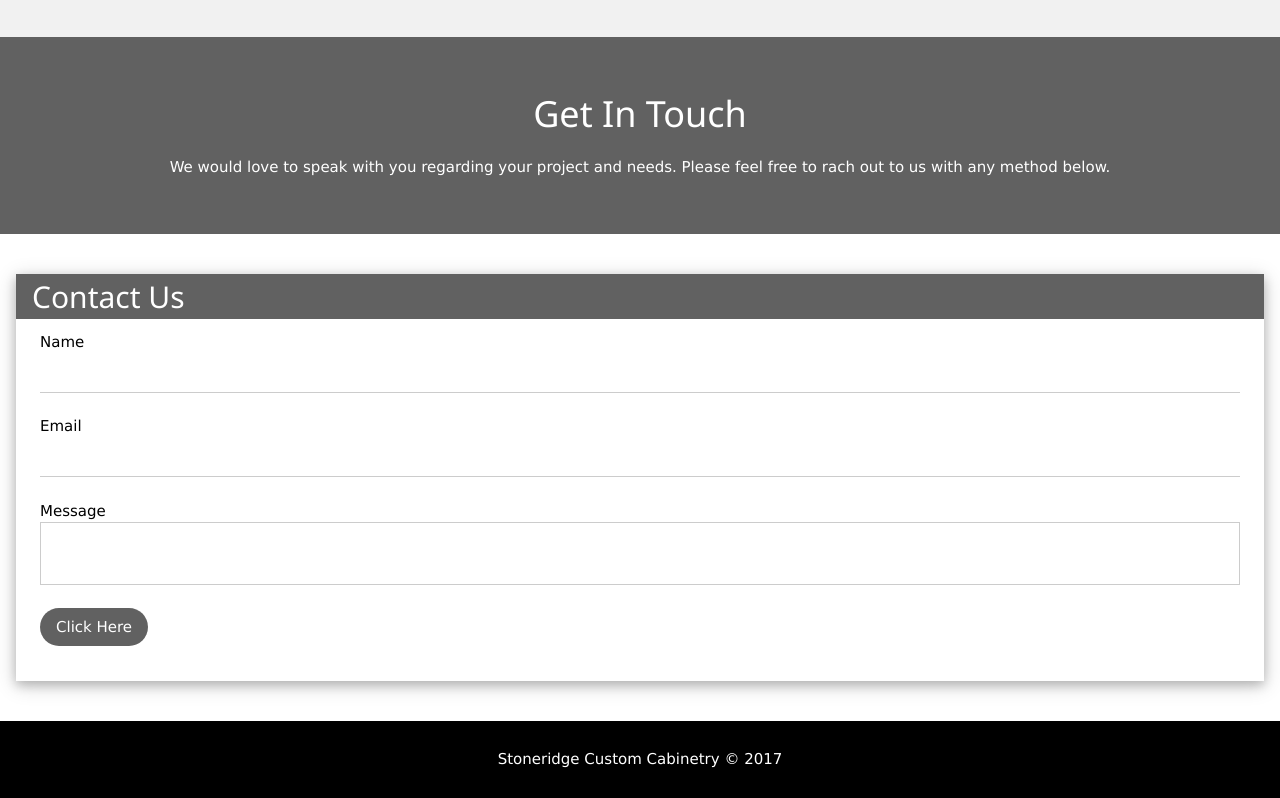
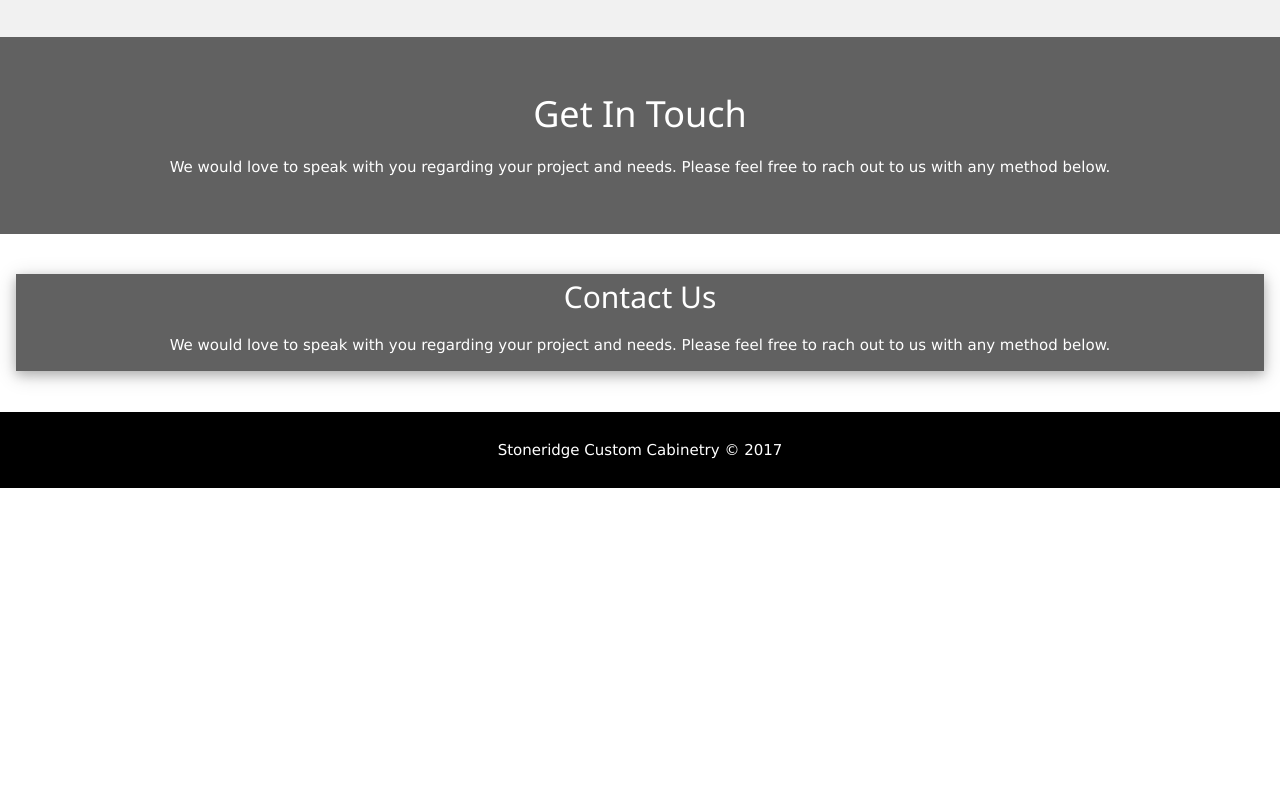
Before and after one commit to frogworks1/responsive-website-dev, a plain HTML site: page index.html in a window 1280 px wide. Shown: the part 2136-2934 px from the top of the page. After the commit the page ends 2624 px from the top, so only its background shows below. Drawn offline with nearby package versions, Linux system fonts and the light colour scheme.

Commit message:
Changed contact section

```diff
--- a/index.html
+++ b/index.html
@@ -116,21 +116,12 @@
     <section class="section">
       <div class="w3-container">
         <div class="w3-card-4">
-          <div class="w3-container w3-dark-grey">
+          <div class="w3-container w3-center w3-dark-grey">
             <h2>Contact Us</h2>
+            <p class="w3-center">We would love to speak with you regarding your project and needs. Please feel free to rach out to us with any method below.</p>
+
           </div>
-            <form class="w3-container w3-padding-large">
-            <label class="w3-label">Name</label>
-            <input class="w3-input" type="text"><br>
-            <label class="w3-label">Email</label>
-            <input class="w3-input" type="text"><br>
-            <label class="w3-label">Message</label>
-            <textarea class="w3-input w3-border" style="resize:none"></textarea>
-            <br>
-            <button type="submit" class="w3-button w3-dark-grey w3-hover-red w3-round-xxlarge">Click Here</button>
-            <br><br>
-            </form>
-          </div>
+        </div>
       </div>
     </section>
 
```
